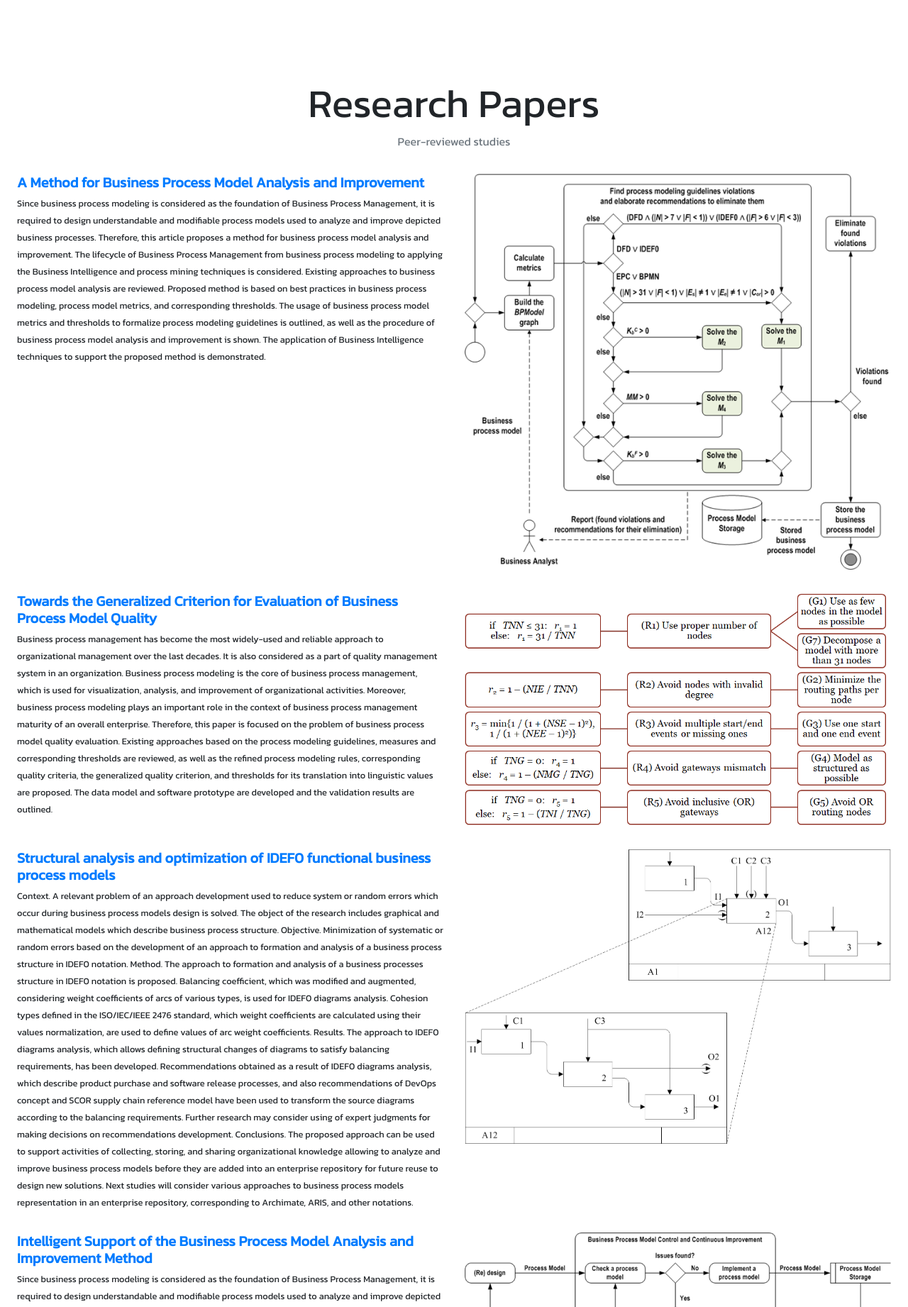
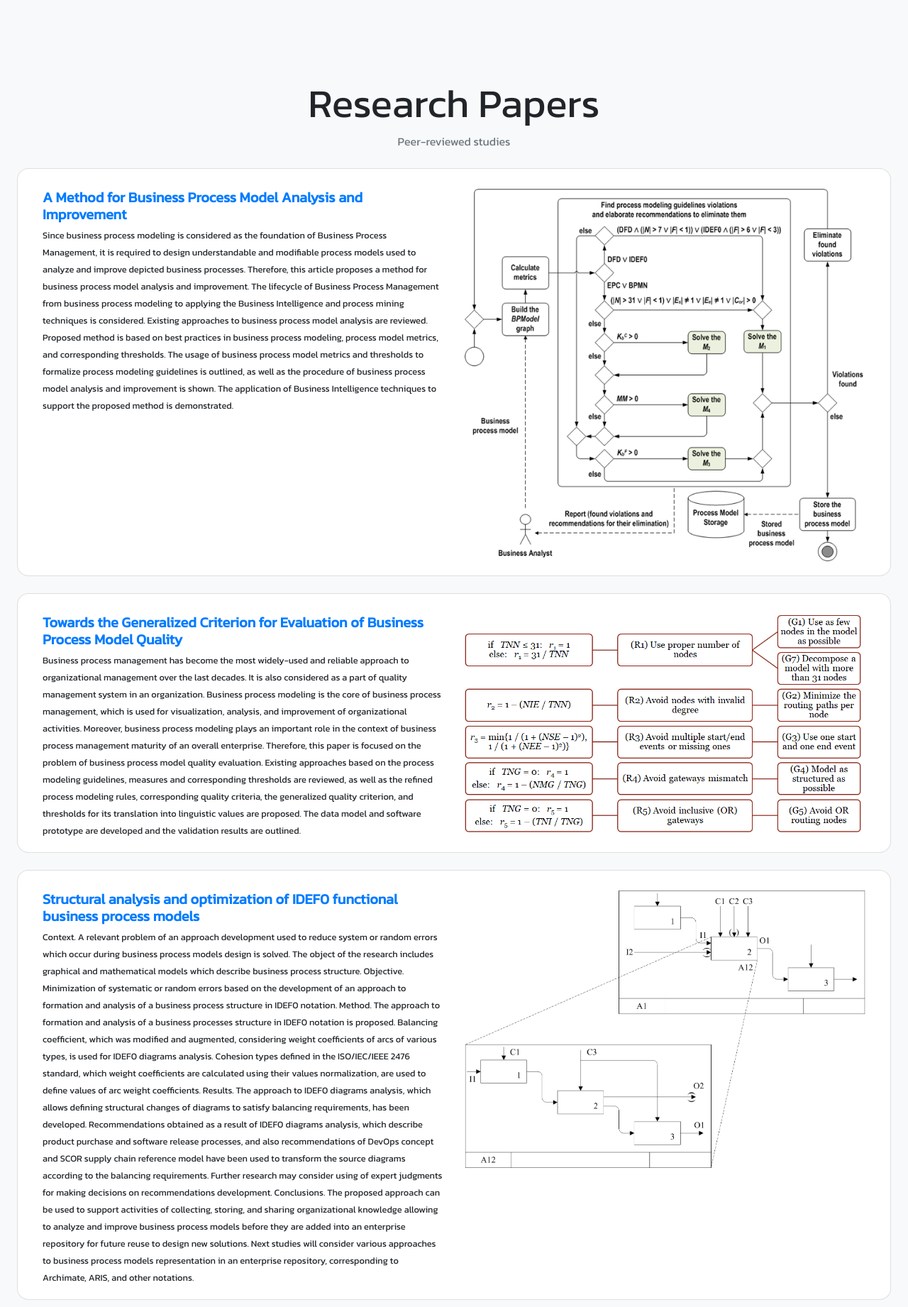
Before and after one commit to freebpmnquality/freebpmnquality.github.io, a PHP site: page /kbase.html in a window 1280 px wide. Shown: the part 1168-3010 px from the top of the page at 71% size. Run offline with PHP 8.4, Linux system fonts and the light colour scheme.

Commit message:
Update KB blocks.

```diff
--- a/css/main.css
+++ b/css/main.css
@@ -78,6 +78,15 @@ body {
 
 .kb-card {
     border-width: 0px;
+}
+
+.kb-box {
+    background-color: #fff;
+    background-clip: border-box;
+    border: 1px solid rgba(0, 0, 0, .125);
+    border-radius: .25rem;
+    padding: 1.25rem;
+    border-radius: 1rem;
 }
 
 #automation-banner {
--- a/kbase.html
+++ b/kbase.html
@@ -55,7 +55,7 @@
     <script data-ad-client="ca-pub-8990058470889069" async src="https://pagead2.googlesyndication.com/pagead/js/adsbygoogle.js"></script>
 </head>
 
-<body id="home">
+<body id="home" style="background-color: #f8f9fa;">
     <nav class="navbar sticky-top navbar-expand-lg navbar-light bg-light">
         <a class="navbar-brand" href="javascript:void(0);" style="font-weight: bold;">freebpmnquality</a>
         <button class="navbar-toggler" type="button" data-toggle="collapse" data-target="#navbarNav" aria-controls="navbarNav" aria-expanded="false" aria-label="Toggle navigation">
@@ -149,7 +149,7 @@
     </div>
 
     <div class="ml-4 mr-4">
-        <div class="row mb-4">
+        <div class="row mb-4 kb-box ml-0 mr-0">
             <div class="col-sm-6 mt-2">
                 <h5 class="mt-0 mb-1">
                     <a href="http://ceur-ws.org/Vol-2403/paper1.pdf" target="_blank" style="font-weight: bold;">A Method for Business Process Model Analysis and Improvement</a>
@@ -167,7 +167,7 @@
             </div>
         </div>
 
-        <div class="row mb-4">
+        <div class="row mb-4 kb-box ml-0 mr-0">
             <div class="col-sm-6 mt-2">
                 <h5 class="mt-0 mb-1">
                     <a href="http://ceur-ws.org/Vol-2791/2020200019.pdf" target="_blank" style="font-weight: bold;">Towards the Generalized Criterion for Evaluation of Business Process Model Quality</a>
@@ -181,7 +181,7 @@
             </div>
         </div>
 
-        <div class="row mb-4">
+        <div class="row mb-4 kb-box ml-0 mr-0">
             <div class="col-sm-6 mt-2">
                 <h5 class="mt-0 mb-1">
                     <a href="http://ric.zntu.edu.ua/article/view/149532" target="_blank" style="font-weight: bold;">Structural analysis and optimization of IDEF0 functional business process models</a>
@@ -195,7 +195,7 @@
             </div>
         </div>
 
-        <div class="row mb-4">
+        <div class="row mb-4 kb-box ml-0 mr-0">
             <div class="col-sm-6 mt-2">
                 <h5 class="mt-0 mb-1">
                     <a href="https://link.springer.com/chapter/10.1007/978-3-030-39459-2_6" target="_blank" style="font-weight: bold;">Intelligent Support of the Business Process Model Analysis and Improvement Method</a>
@@ -209,7 +209,7 @@
             </div>
         </div>
 
-        <div class="row mb-4">
+        <div class="row mb-4 kb-box ml-0 mr-0">
             <div class="col-sm-6 mt-2">
                 <h5 class="mt-0 mb-1">
                     <a href="http://ceur-ws.org/Vol-2608/paper38.pdf" target="_blank" style="font-weight: bold;">Enterprise Architecture Modeling Support based on Data Extraction from Business Process Models</a>
@@ -223,7 +223,7 @@
             </div>
         </div>
 
-        <div class="row mb-4">
+        <div class="row mb-4 kb-box ml-0 mr-0">
             <div class="col-sm-6 mt-2">
                 <h5 class="mt-0 mb-1">
                     <a href="http://ceur-ws.org/Vol-2122/paper_11.pdf" target="_blank" style="font-weight: bold;">An Approach to Forming Dashboards for Business Process Indicators Analysis using Fuzzy and Semantic Technologies</a>
@@ -237,7 +237,7 @@
             </div>
         </div>
 
-        <div class="row mb-4">
+        <div class="row mb-4 kb-box ml-0 mr-0">
             <div class="col-sm-6 mt-2">
                 <h5 class="mt-0 mb-1">
                     <a href="http://ceur-ws.org/Vol-2833/Paper_5.pdf" target="_blank" style="font-weight: bold;">A Business Intelligence Dashboard Design Approach to Improve Data Analytics and Decision Making</a>
@@ -251,7 +251,7 @@
             </div>
         </div>
 
-        <div class="row mb-4">
+        <div class="row mb-4 kb-box ml-0 mr-0">
             <div class="col-sm-6 mt-2">
                 <h5 class="mt-0 mb-1">
                     <a href="http://ceur-ws.org/Vol-2864/paper24.pdf" target="_blank" style="font-weight: bold;">An Approach to Development of Interactive Adaptive Software Tool to Support Data Analysis Activity</a>
@@ -265,7 +265,7 @@
             </div>
         </div>
 
-        <div class="row mb-4">
+        <div class="row mb-4 kb-box ml-0 mr-0">
             <div class="col-sm-6 mt-2">
                 <h5 class="mt-0 mb-1">
                     <a href="https://link.springer.com/chapter/10.1007/978-3-030-77592-6_5" target="_blank" style="font-weight: bold;">Towards the Method and Information Technology for Evaluation of Business Process Model Quality</a>
@@ -279,7 +279,7 @@
             </div>
         </div>
 
-        <div class="row mb-4">
+        <div class="row mb-4 kb-box ml-0 mr-0">
             <div class="col-sm-6 mt-2">
                 <h5 class="mt-0 mb-1">
                     <a href="http://ceur-ws.org/Vol-2870/paper94.pdf" target="_blank" style="font-weight: bold;">An Approach and Software Prototype for Translation of Natural Language Business Rules into Database Structure</a>
@@ -311,7 +311,7 @@
     </div>
 
     <div class="ml-4 mr-4">
-        <div class="row mb-4">
+        <div class="row mb-4 kb-box ml-0 mr-0">
             <div class="col-sm-6 mt-2">
                 <h5 class="mt-0 mb-1">
                     <a href="slides/slide-1.pdf" target="_blank" style="font-weight: bold;">PhD Symposium at International Conference on ICT in Education, Research, and Industrial Applications (ICTERI) 2018, Kyiv, Ukraine</a>
@@ -323,7 +323,7 @@
             </div>
         </div>
 
-        <div class="row mb-4">
+        <div class="row mb-4 kb-box ml-0 mr-0">
             <div class="col-sm-6 mt-2">
                 <h5 class="mt-0 mb-1">
                     <a href="slides/slide-2.pdf" target="_blank" style="font-weight: bold;">PhD Symposium at International Conference on ICT in Education, Research, and Industrial Applications (ICTERI) 2019, Kherson, Ukraine</a>
@@ -335,7 +335,7 @@
             </div>
         </div>
 
-        <div class="row mb-4">
+        <div class="row mb-4 kb-box ml-0 mr-0">
             <div class="col-sm-6 mt-2">
                 <h5 class="mt-0 mb-1">
                     <a href="slides/slide-3.pdf" target="_blank" style="font-weight: bold;">International Workshop on Computer Modeling and Intelligent Systems (CMIS) 2020, Online Event</a>
@@ -347,7 +347,7 @@
             </div>
         </div>
 
-        <div class="row mb-4">
+        <div class="row mb-4 kb-box ml-0 mr-0">
             <div class="col-sm-6 mt-2">
                 <h5 class="mt-0 mb-1">
                     <a href="slides/slide-4.pdf" target="_blank" style="font-weight: bold;">PhD Symposium at International Conference on ICT in Education, Research, and Industrial Applications (ICTERI) 2020, Online Event</a>
@@ -359,7 +359,7 @@
             </div>
         </div>
 
-        <div class="row mb-4">
+        <div class="row mb-4 kb-box ml-0 mr-0">
             <div class="col-sm-6 mt-2">
                 <h5 class="mt-0 mb-1">
                     <a href="slides/slide-5.pdf" target="_blank" style="font-weight: bold;">Information Technology and Interactions (IT&T) 2020, Online Event</a>
@@ -371,7 +371,7 @@
             </div>
         </div>
 
-        <div class="row mb-4">
+        <div class="row mb-4 kb-box ml-0 mr-0">
             <div class="col-sm-6 mt-2">
                 <h5 class="mt-0 mb-1">
                     <a href="slides/slide-6.pdf" target="_blank" style="font-weight: bold;">International Workshop on Computer Modeling and Intelligent Systems (CMIS) 2021, Online Event</a>
@@ -383,7 +383,7 @@
             </div>
         </div>
 
-        <div class="row mb-4">
+        <div class="row mb-4 kb-box ml-0 mr-0">
             <div class="col-sm-6 mt-2">
                 <h5 class="mt-0 mb-1">
                     <a href="slides/slide-7.pdf" target="_blank" style="font-weight: bold;">Computational Linguistics and Intelligent Systems (CoLInS) 2021, Online Event</a>
@@ -395,7 +395,7 @@
             </div>
         </div>
 
-        <div class="row mb-4">
+        <div class="row mb-4 kb-box ml-0 mr-0">
             <div class="col-sm-6 mt-2">
                 <h5 class="mt-0 mb-1">
                     <a href="slides/slide-8.pdf" target="_blank" style="font-weight: bold;">A talk on "Data Science - A futuristic Approach", IcfaiTech, The ICFAI University Jaipur, Online Event</a>
@@ -407,7 +407,7 @@
             </div>
         </div>
 
-        <div class="row mb-4">
+        <div class="row mb-4 kb-box ml-0 mr-0">
             <div class="col-sm-6 mt-2">
                 <h5 class="mt-0 mb-1">
                     <a href="slides/slide-9.pdf" target="_blank" style="font-weight: bold;">International Educators' Summit on E-Learning and Innovative Pedagogies, International Society of Teachers, Administrators and Researchers, Online Event</a>
@@ -419,7 +419,7 @@
             </div>
         </div>
 
-        <div class="row mb-4">
+        <div class="row mb-4 kb-box ml-0 mr-0">
             <div class="col-sm-6 mt-2">
                 <h5 class="mt-0 mb-1">
                     <a href="slides/slide-10.pdf" target="_blank" style="font-weight: bold;">International Conference on Multidisciplinary and Current Educational Research, International Society of Teachers, Administrators and Researchers, Online Event</a>
@@ -431,7 +431,7 @@
             </div>
         </div>
 
-        <div class="row mb-4">
+        <div class="row mb-4 kb-box ml-0 mr-0">
             <div class="col-sm-6 mt-2">
                 <h5 class="mt-0 mb-1">
                     <a href="slides/slide-11.pdf" target="_blank" style="font-weight: bold;">International Conference on Educational Leadership and Demonstration Teaching Festival, International Society of Teachers, Administrators and Researchers, Online Event</a>
@@ -443,7 +443,7 @@
             </div>
         </div>
 
-        <div class="row mb-4">
+        <div class="row mb-4 kb-box ml-0 mr-0">
             <div class="col-sm-6 mt-2">
                 <h5 class="mt-0 mb-1">
                     <a href="slides/slide-12.pdf" target="_blank" style="font-weight: bold;">International Conference on Action Research cum Demonstration Teaching Festival, International Society of Teachers, Administrators and Researchers, Online Event</a>
@@ -473,7 +473,7 @@
     </div>
 
     <div class="ml-4 mr-4">
-        <div class="row mb-4">
+        <div class="row mb-4 kb-box ml-0 mr-0">
             <div class="col-sm-6 mt-2">
                 <h5 class="mt-0 mb-1">
                     Enterprise Architecture Modeling Support based on Data Extraction from Business Process Models
@@ -485,7 +485,7 @@
             </div>
         </div>
 
-        <div class="row mb-4">
+        <div class="row mb-4 kb-box ml-0 mr-0">
             <div class="col-sm-6 mt-2">
                 <h5 class="mt-0 mb-1">
                     Towards the Generalized Criterion for Evaluation of Business Process Model Quality
@@ -497,7 +497,7 @@
             </div>
         </div>
 
-        <div class="row mb-4">
+        <div class="row mb-4 kb-box ml-0 mr-0">
             <div class="col-sm-6 mt-2">
                 <h5 class="mt-0 mb-1">
                     An Approach to Development of Interactive Adaptive Software Tool to Support Data Analysis Activity
@@ -509,7 +509,7 @@
             </div>
         </div>
 
-        <div class="row mb-4">
+        <div class="row mb-4 kb-box ml-0 mr-0">
             <div class="col-sm-6 mt-2">
                 <h5 class="mt-0 mb-1">
                     An Approach and Software Prototype for Translation of Natural Language Business Rules into Database Structure
```
